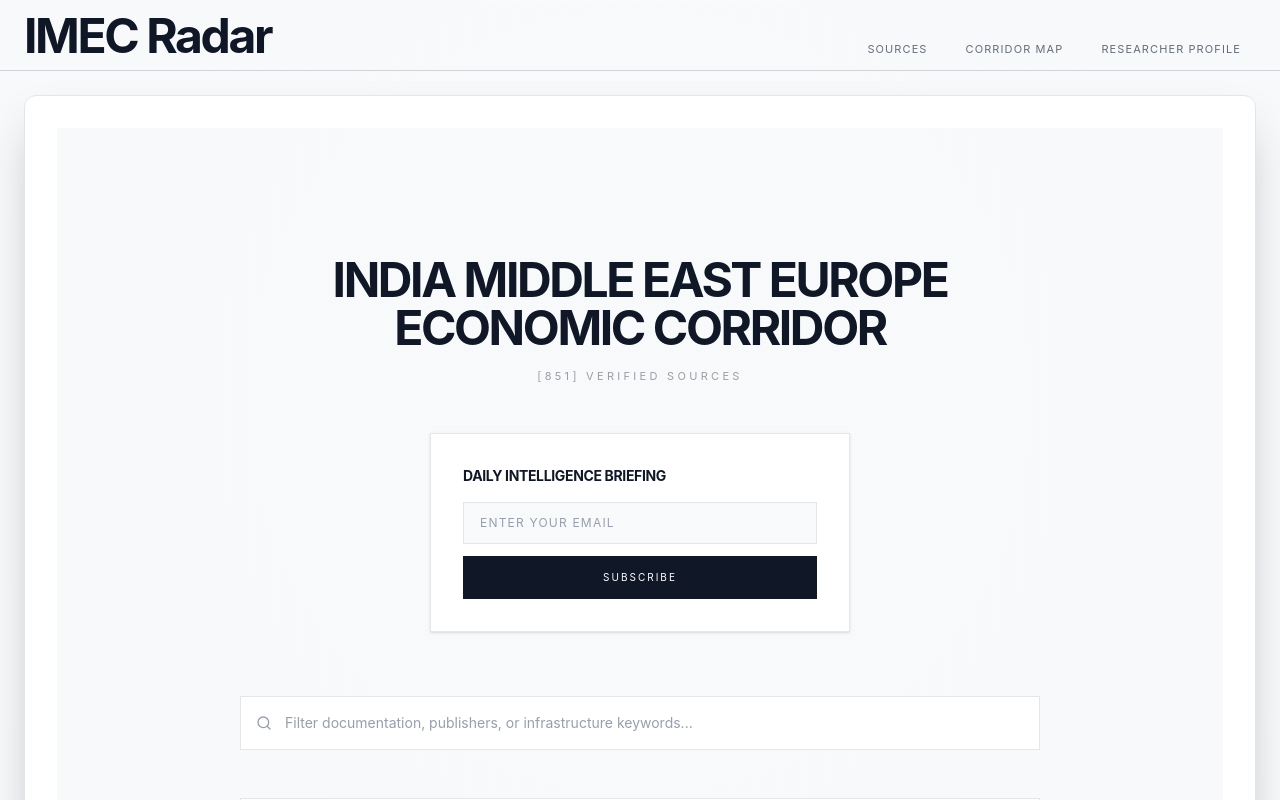
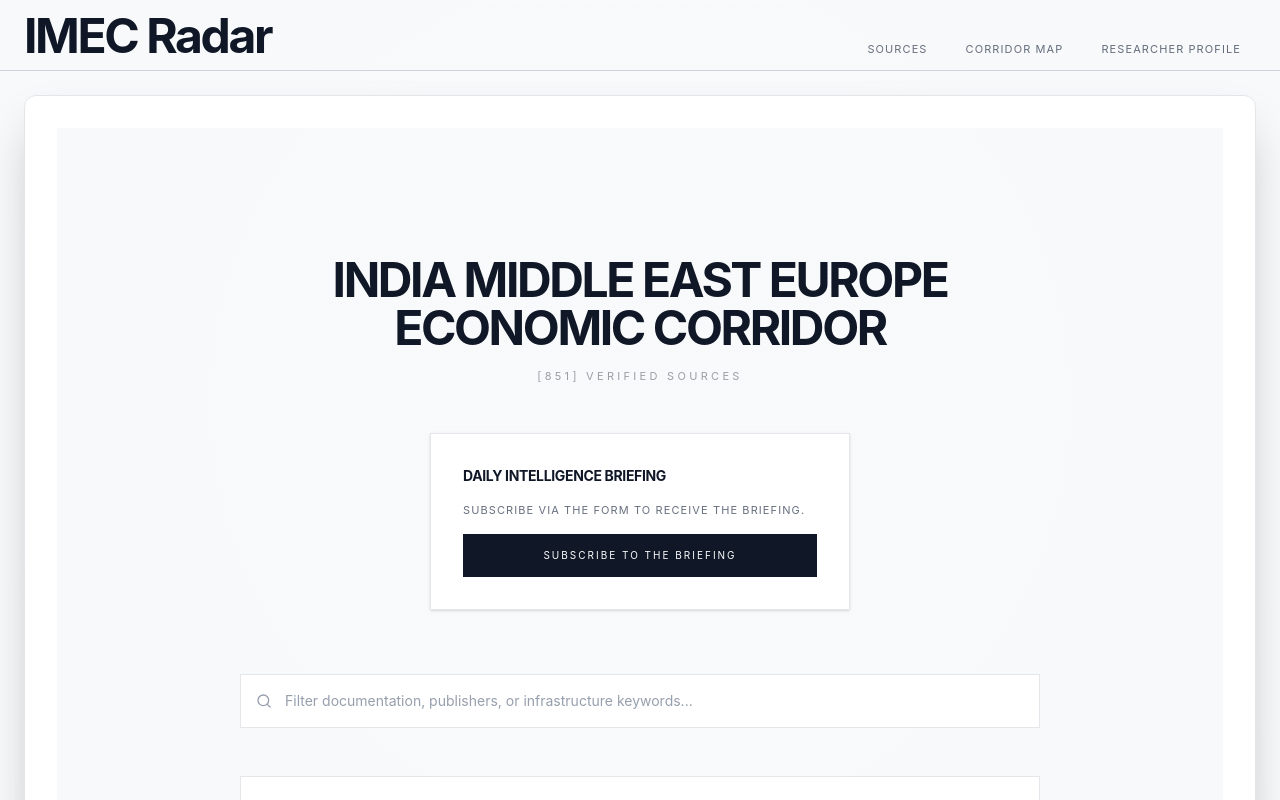
Before and after one commit to y4znn/IMEC, a Next.js app: page / in a window 1280 px wide. Shown: the top 800 px of the page. Built offline with nearby package versions, Linux system fonts and the light colour scheme.

Commit message:
add gform

```diff
--- a/components/IntelligencePulse.tsx
+++ b/components/IntelligencePulse.tsx
@@ -2,39 +2,10 @@
 
 import { useState } from 'react';
 
+const BRIEFING_FORM_URL = 'https://forms.gle/EzqDti6qaUHqRZHYA';
+
 export default function IntelligencePulse() {
-    const [email, setEmail] = useState('');
-    const [subStatus, setSubStatus] = useState<'idle' | 'loading' | 'success' | 'error'>('idle');
-    const [subMessage, setSubMessage] = useState('');
-
-    const handleSubmit = async (e: React.FormEvent) => {
-        e.preventDefault();
-        if (!email) return;
-
-        setSubStatus('loading');
-
-        try {
-            const response = await fetch('/api/newsletter/subscribe', {
-                method: 'POST',
-                headers: { 'Content-Type': 'application/json' },
-                body: JSON.stringify({ email }),
-            });
-
-            const data = await response.json();
-
-            if (response.ok) {
-                setSubStatus('success');
-                setSubMessage(data.message || 'Subscribed. Briefing scheduled.');
-                setEmail('');
-            } else {
-                setSubStatus('error');
-                setSubMessage(data.error || 'Subscription failed');
-            }
-        } catch {
-            setSubStatus('error');
-            setSubMessage('Network error');
-        }
-    };
+    const [submitted, setSubmitted] = useState(false);
 
     return (
         <div className="relative z-50 w-full max-w-[420px] mx-auto bg-white border border-gray-200 rounded-none p-8 shadow-sm hover:shadow-md transition-all text-left animate-in fade-in slide-in-from-bottom-4 duration-1000 fill-mode-forwards">
@@ -44,39 +15,28 @@ export default function IntelligencePulse() {
                     Daily Intelligence Briefing
                 </h3>
 
-                {subStatus === 'success' ? (
+                {submitted ? (
                     <div className="py-3 px-4 bg-gray-50 border border-gray-100">
-                        <p className="text-[11px] font-mono tracking-widest text-gray-900 uppercase">
-                            [ {subMessage} ]
+                        <p className="text-[11px] font-mono tracking-widest text-gray-900 uppercase leading-relaxed">
+                            Thank you. Your application has been received. Our team will review it and get back to you.
                         </p>
                     </div>
                 ) : (
-                    <form onSubmit={handleSubmit} className="flex flex-col gap-3">
-                        <div className="relative">
-                            <input
-                                type="email"
-                                value={email}
-                                onChange={(e) => setEmail(e.target.value)}
-                                placeholder="ENTER YOUR EMAIL"
-                                required
-                                disabled={subStatus === 'loading'}
-                                className="w-full px-4 py-3 text-xs font-mono tracking-widest bg-gray-50 border border-gray-200 text-gray-900 placeholder:text-gray-400 focus:outline-none focus:border-gray-900 focus:bg-white transition-all disabled:opacity-50"
-                            />
-                        </div>
-                        <button
-                            type="submit"
-                            disabled={subStatus === 'loading'}
-                            className="w-full py-3.5 bg-gray-900 text-white font-mono text-[10px] tracking-[0.2em] uppercase hover:bg-black transition-colors disabled:opacity-50"
+                    <>
+                        <p className="text-[11px] font-mono tracking-widest text-gray-500 uppercase mb-4">
+                            Subscribe via the form to receive the briefing.
+                        </p>
+
+                        <a
+                            href={BRIEFING_FORM_URL}
+                            target="_blank"
+                            rel="noopener noreferrer"
+                            onClick={() => setSubmitted(true)}
+                            className="block w-full text-center py-3.5 bg-gray-900 text-white font-mono text-[10px] tracking-[0.2em] uppercase hover:bg-black transition-colors"
                         >
-                            {subStatus === 'loading' ? 'PROCESSING...' : 'SUBSCRIBE'}
-                        </button>
-                    </form>
-                )}
-
-                {subStatus === 'error' && (
-                    <p className="mt-3 text-[10px] font-mono text-red-500 uppercase tracking-widest">
-                        ERROR: {subMessage}
-                    </p>
+                            Subscribe to the Briefing
+                        </a>
+                    </>
                 )}
             </div>
         </div>
```
